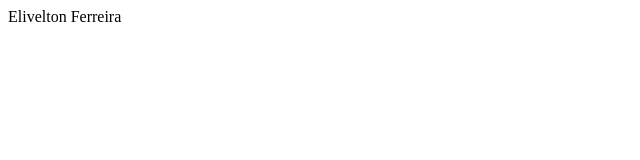
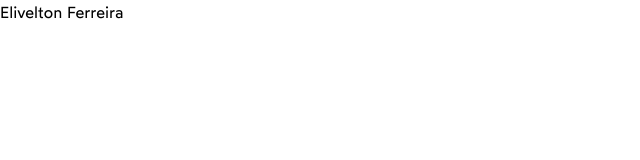
Before and after one commit to eliveltonsf/go-blog-web, a Next.js app: page / in a window 1280 px wide. Shown: the top 160 px of the page, without its empty margins (0-640 px from the left). Built offline with nearby package versions, Linux system fonts and the light colour scheme.

Commit message:
feat: add font local

```diff
--- a/src/app/layout.tsx
+++ b/src/app/layout.tsx
@@ -1,6 +1,21 @@
+import { AppProvider } from '@/providers';
+import '@/styles/globals.css';
+
+import localFont from 'next/font/local';
+
+const wotfard = localFont({
+  src: [
+    {
+      path: '../fonts/wotfard-regular-webfont.woff2',
+      weight: '400',
+      style: 'regular'
+    },
+  ]
+});
+
 export const metadata = {
-  title: 'Next.js',
-  description: 'Generated by Next.js',
+  title: 'Go Blog',
+  description: 'Go Blog',
 }
 
 export default function RootLayout({
@@ -10,7 +25,7 @@ export default function RootLayout({
 }) {
   return (
     <html lang="en">
-      <body>{children}</body>
+      <body className={wotfard.className}><AppProvider>{children}</AppProvider></body>
     </html>
   )
 }
--- a/src/app/page.tsx
+++ b/src/app/page.tsx
@@ -1,9 +1,8 @@
-import Image from "next/image";
 
 export default function Home() {
   return (
     <main className="flex items-center">
-      Elivelton Ferreira
+      <p className="text-16">Elivelton Ferreira</p>
     </main>
   );
 }
```
Also changed, not shown: src/fonts/wotfard-regular-webfont.woff2 (added).
